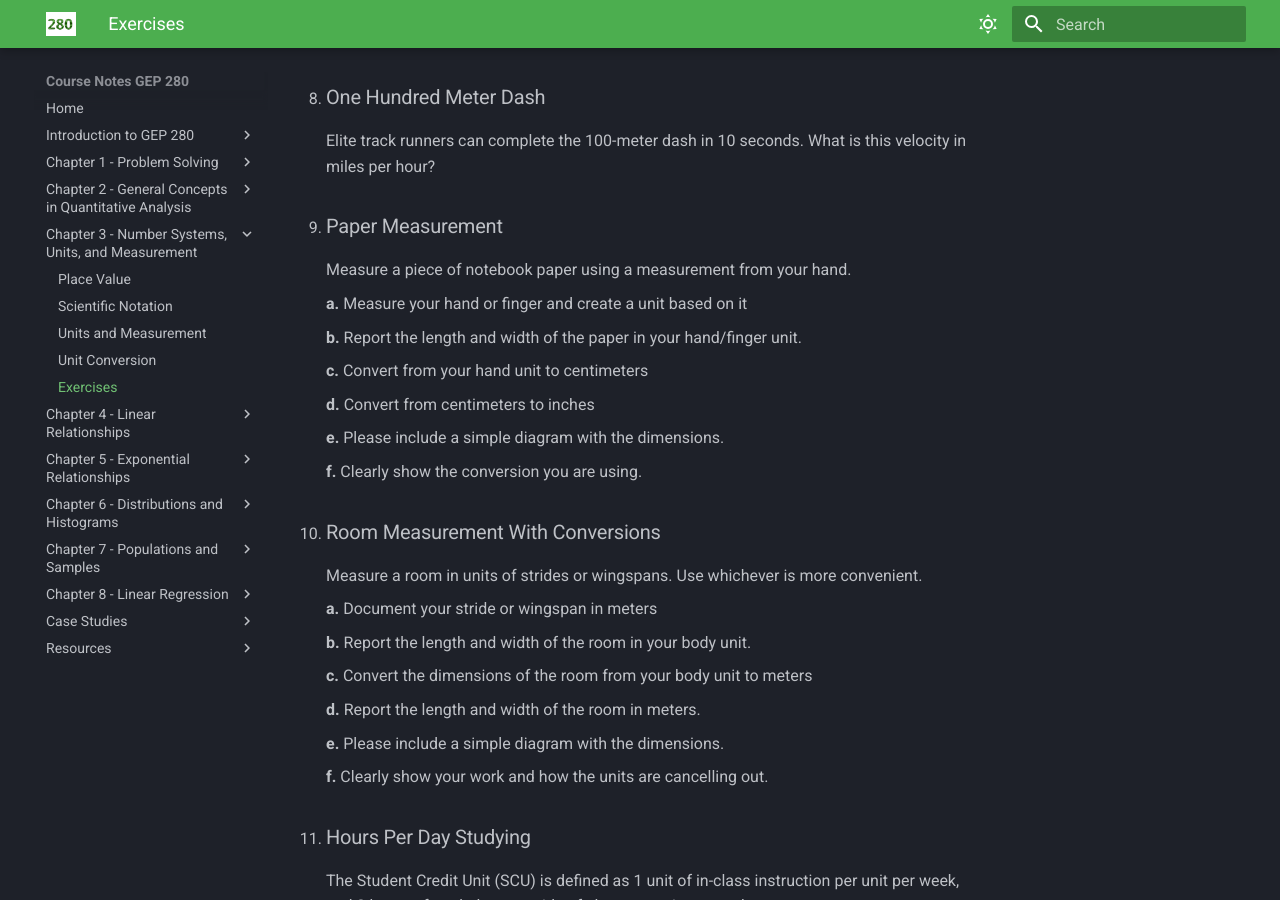
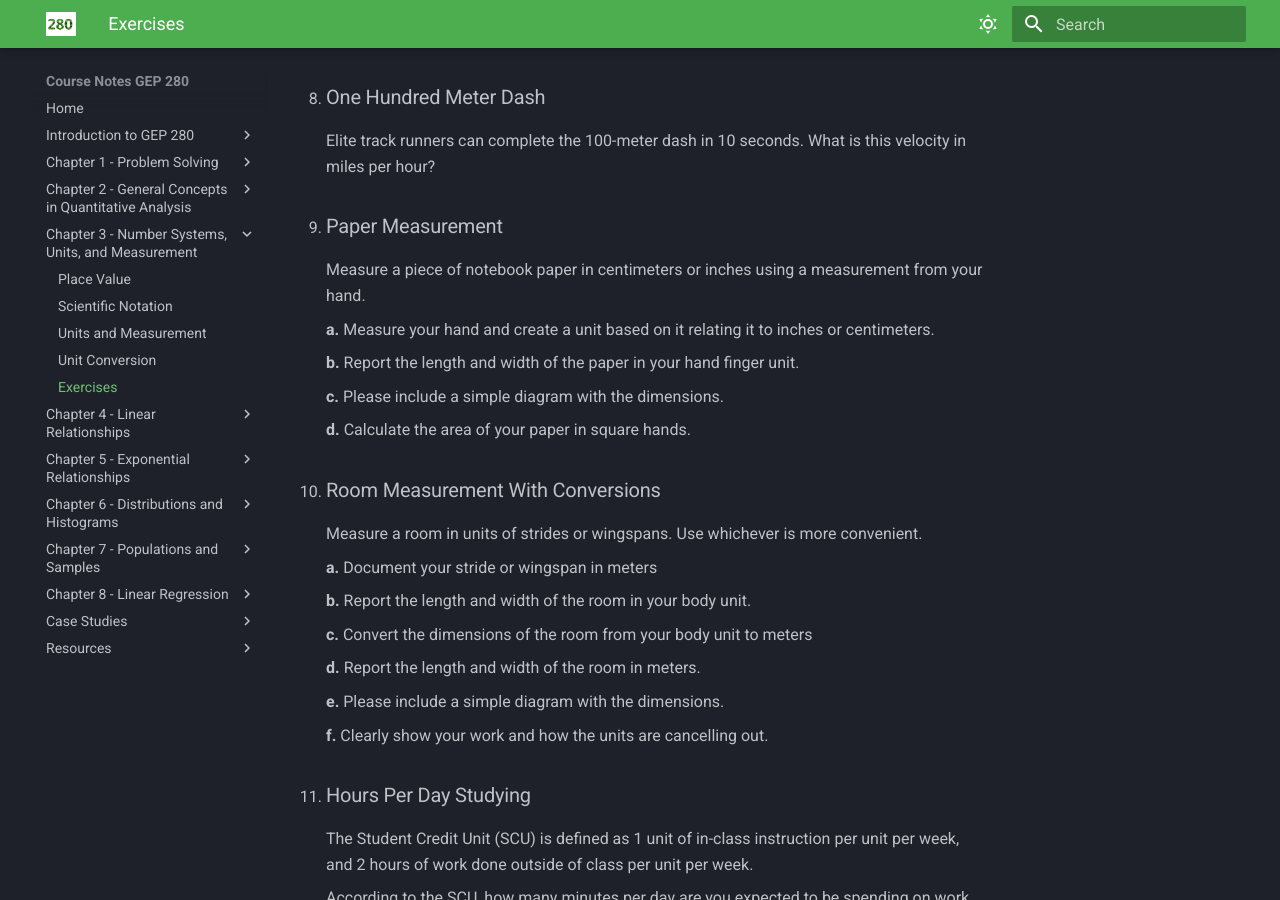
Before and after one commit to wgalbraith/280, an MkDocs documentation site: the page built from docs_student/quantities-exercises.md, in a window 1280 px wide and 900 px high, scrolled down 1664 px. Built offline with MkDocs 1.6.1 and Material for MkDocs 9.7.7, drawn with Linux system fonts in a browser that asks for light colours; nearby versions of some CDN libraries; some web fonts are replaced; library files that are not in the unit come from our copies.

Commit message:
Update quantities-exercises.md

```diff
--- a/docs_student/quantities-exercises.md
+++ b/docs_student/quantities-exercises.md
@@ -57,13 +57,11 @@
 
 <li>
 <h3>Paper Measurement</h3>
-<p>Measure a piece of notebook paper using a measurement from your hand.</p>
-<p><b>a.</b> Measure your hand or finger and create a unit based on it</p>
-<p><b>b.</b> Report the length and width of the paper in your hand/finger unit.</p>
-<p><b>c.</b> Convert from your hand unit to centimeters</p>
-<p><b>d.</b> Convert from centimeters to inches</p>
-<p><b>e.</b> Please include a simple diagram with the dimensions.</p>
-<p><b>f.</b> Clearly show the conversion you are using.</p>
+<p> Measure a piece of notebook paper in centimeters or inches using a measurement from your hand.</p>
+<p><b>a.</b> Measure your hand and create a unit based on it relating it to inches or centimeters.</p>
+<p><b>b.</b> Report the length and width of the paper in your hand finger unit.</p>
+<p><b>c.</b> Please include a simple diagram with the dimensions.</p>
+<p><b>d.</b> Calculate the area of your paper in square hands.</p>
 </li>
 
 <li>
```
